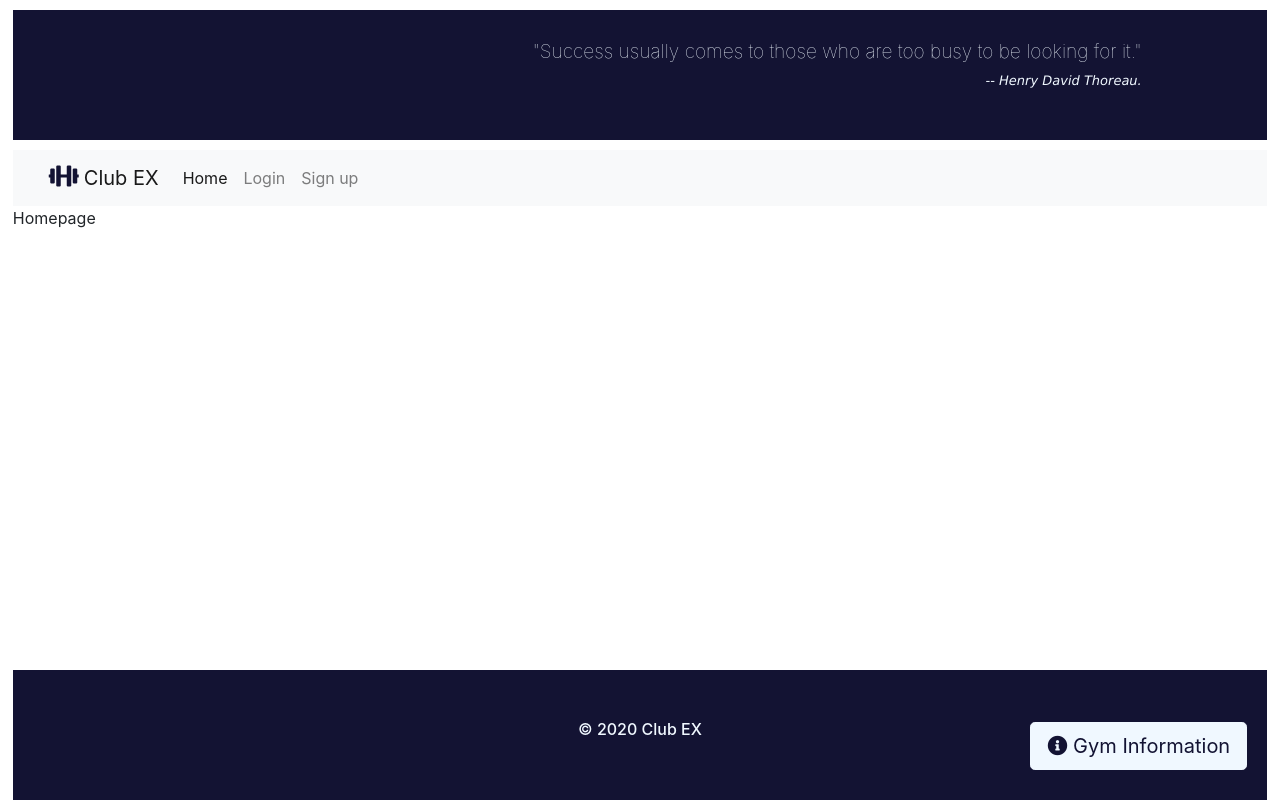
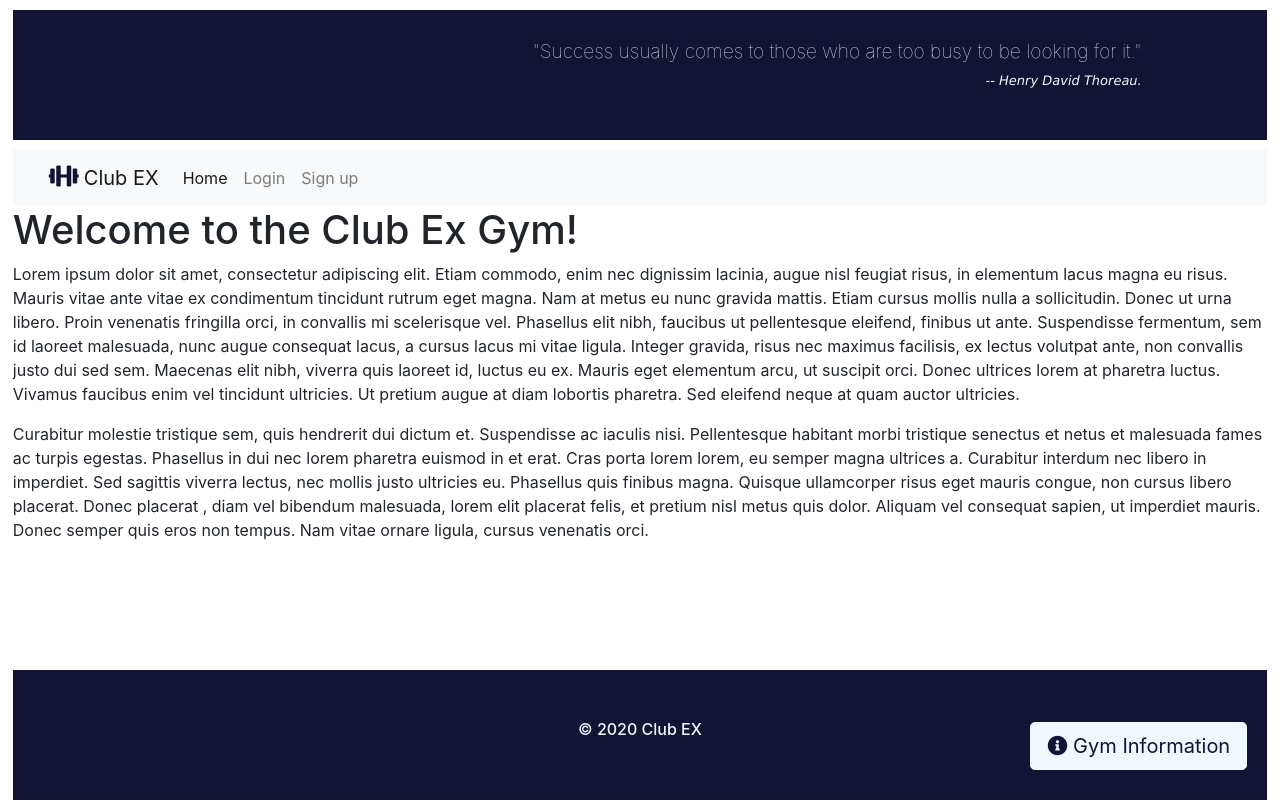
Before and after one commit to LucianEarl/clubEx, a Django app: template gymApp/clubEx/templates/home.html in a window 1280 px wide. Run offline with Django 3.2, Linux system fonts and the light colour scheme; the template is opened without the code that fills it, so the values that code supplies are empty; some libraries are stand-ins or nearby versions.

Commit message:
added to home page

```diff
--- a/gymApp/clubEx/templates/base.html
+++ b/gymApp/clubEx/templates/base.html
@@ -72,7 +72,7 @@
             </div>
             <div class="footer">
                 <h4 class="copyright">&copy; 2020 Club EX</h4>
-                <a href="#" class="btn btn-primary btn-lg" role="button"><i class="fas fa-info-circle"></i> Gym Information</a>
+                <a href="{% url 'home' %}" class="btn btn-primary btn-lg" role="button"><i class="fas fa-info-circle"></i> Gym Information</a>
             </div>
         </div>
         <script src="https://code.jquery.com/jquery-3.2.1.slim.min.js" integrity="sha384-KJ3o2DKtIkvYIK3UENzmM7KCkRr/rE9/Qpg6aAZGJwFDMVNA/GpGFF93hXpG5KkN" crossorigin="anonymous"></script>
--- a/gymApp/clubEx/templates/home.html
+++ b/gymApp/clubEx/templates/home.html
@@ -3,5 +3,20 @@
 {% load static %}
 
 {% block content %}
-<div>Homepage</div>
+<h1>Welcome to the Club Ex Gym!</h1>
+<p>Lorem ipsum dolor sit amet, consectetur adipiscing elit. Etiam commodo, enim nec dignissim lacinia, augue nisl feugiat risus,
+  in elementum lacus magna eu risus. Mauris vitae ante vitae ex condimentum tincidunt rutrum eget magna. Nam at metus eu nunc
+  gravida mattis. Etiam cursus mollis nulla a sollicitudin. Donec ut urna libero. Proin venenatis fringilla orci, in convallis mi
+  scelerisque vel. Phasellus elit nibh, faucibus ut pellentesque eleifend, finibus ut ante. Suspendisse fermentum, sem id laoreet
+  malesuada, nunc augue consequat lacus, a cursus lacus mi vitae ligula. Integer gravida, risus nec maximus facilisis, ex lectus
+  volutpat ante, non convallis justo dui sed sem. Maecenas elit nibh, viverra quis laoreet id, luctus eu ex. Mauris eget elementum
+  arcu, ut suscipit orci. Donec ultrices lorem at pharetra luctus. Vivamus faucibus enim vel tincidunt ultricies. Ut pretium augue
+  at diam lobortis pharetra. Sed eleifend neque at quam auctor ultricies. </p>
+
+<p>Curabitur molestie tristique sem, quis hendrerit dui dictum et. Suspendisse ac iaculis nisi. Pellentesque habitant morbi tristique
+  senectus et netus et malesuada fames ac turpis egestas. Phasellus in dui nec lorem pharetra euismod in et erat. Cras porta lorem
+  lorem, eu semper magna ultrices a. Curabitur interdum nec libero in imperdiet. Sed sagittis viverra lectus, nec mollis justo
+  ultricies eu. Phasellus quis finibus magna. Quisque ullamcorper risus eget mauris congue, non cursus libero placerat. Donec placerat
+  , diam vel bibendum malesuada, lorem elit placerat felis, et pretium nisl metus quis dolor. Aliquam vel consequat sapien, ut
+  imperdiet mauris. Donec semper quis eros non tempus. Nam vitae ornare ligula, cursus venenatis orci.</p>
 {% endblock %}
```
